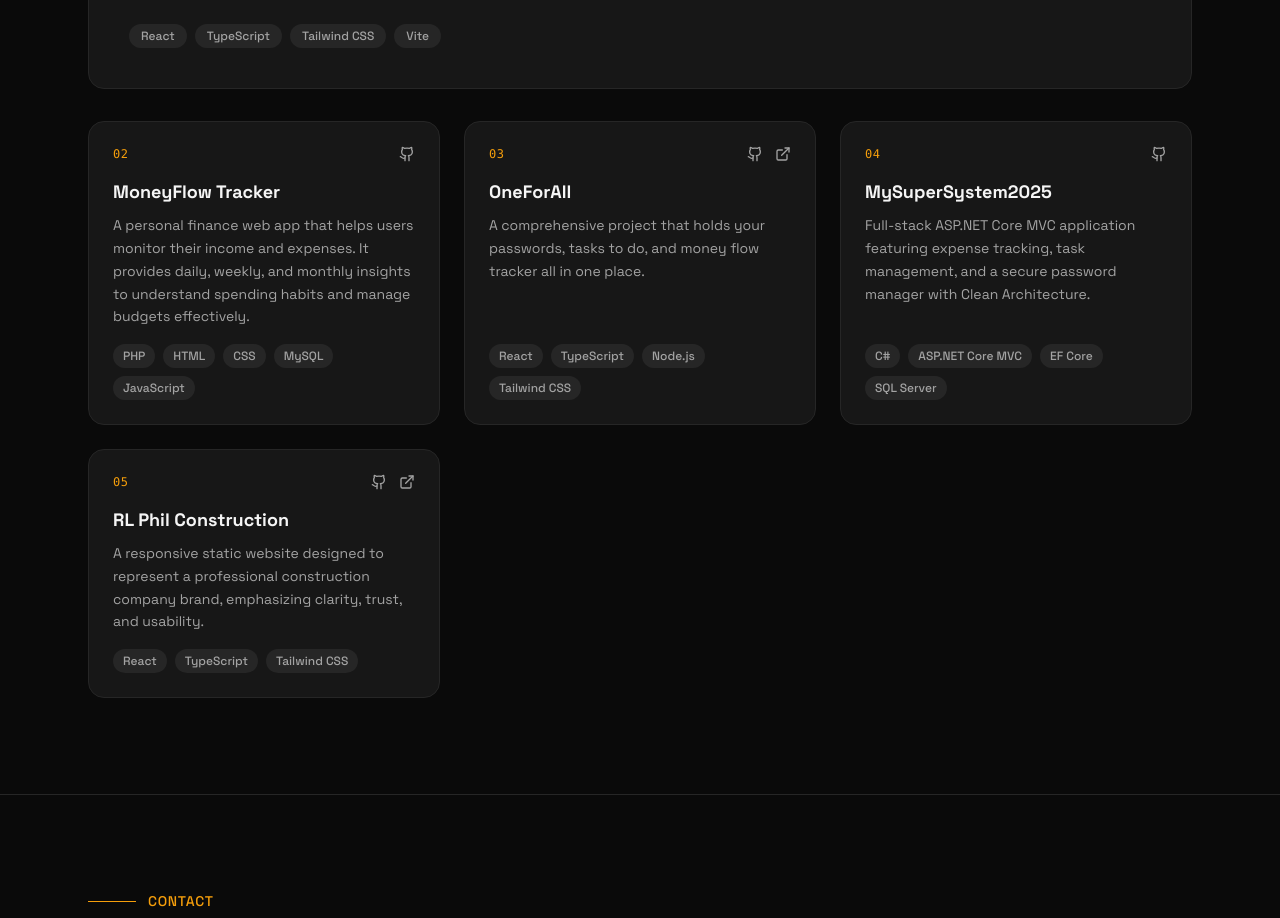
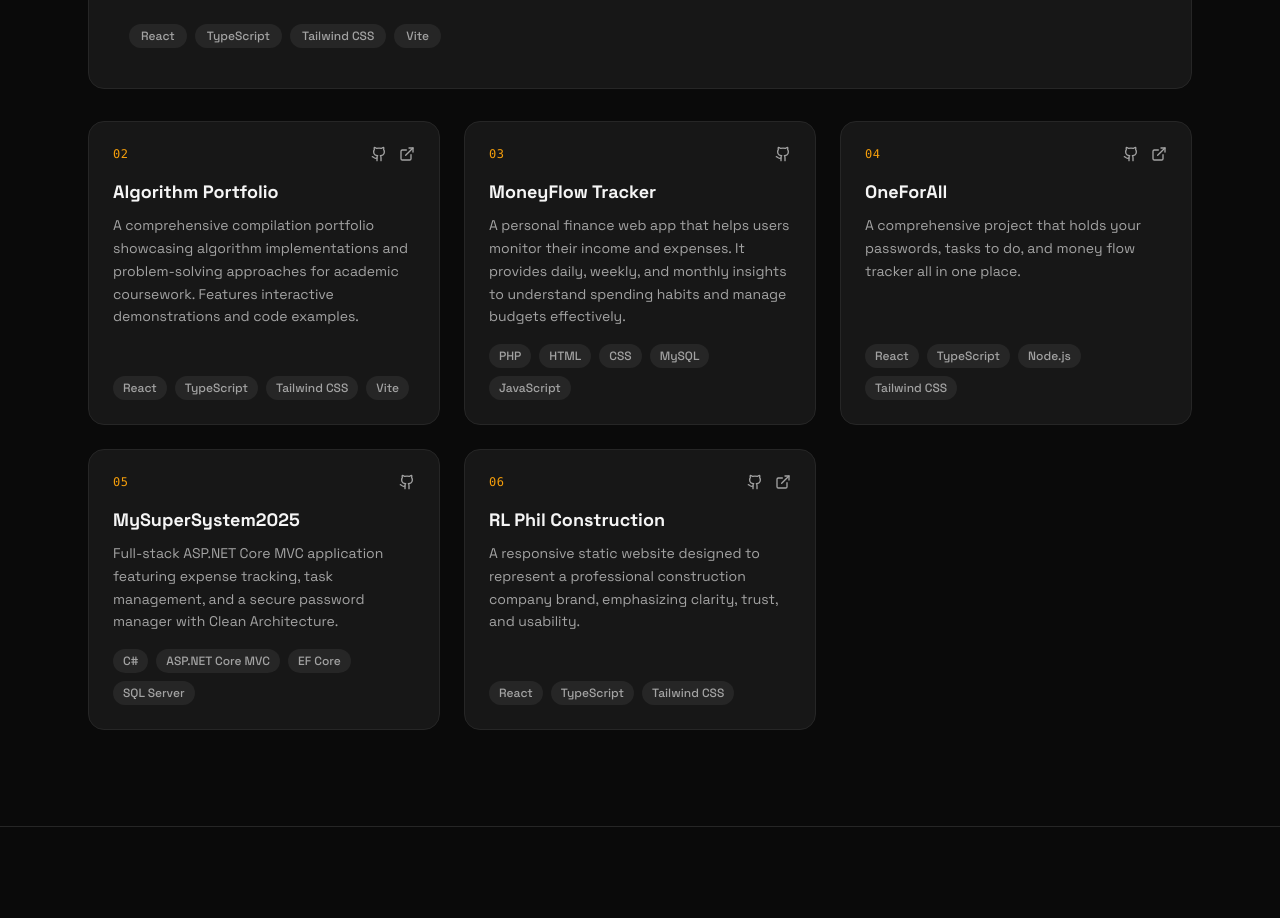
Before and after one commit to EYRON27/aaron-latest-portfolio, a React (Vite) app: page / in a window 1280 px wide. Shown: the part 5680-6598 px from the top of the page. Built offline with nearby package versions, Linux system fonts and the light colour scheme.

Commit message:
added and change cv

```diff
--- a/src/components/Navigation.tsx
+++ b/src/components/Navigation.tsx
@@ -107,7 +107,7 @@ const Navigation = () => {
               {isDarkMode ? <Moon className="w-4 h-4" /> : <Sun className="w-4 h-4" />}
             </button>
             <a
-              href="/CAÑADA (CV).pdf"
+              href="/CAÑADA CV (3).pdf"
               download="CAÑADA_CV.pdf"
               target="_blank"
               rel="noopener noreferrer"
@@ -179,7 +179,7 @@ const Navigation = () => {
           </nav>
           <div className="px-6 pb-8">
             <a
-              href="/CAÑADA (CV).pdf"
+              href="/CAÑADA CV (3).pdf"
               download="CAÑADA_CV.pdf"
               target="_blank"
               rel="noopener noreferrer"
--- a/src/components/Projects.tsx
+++ b/src/components/Projects.tsx
@@ -9,6 +9,13 @@ const Projects = () => {
       github: 'https://github.com/batdimoiprint/schatzies-events',
       demo: 'https://www.schatziesevents.com/',
       role: 'Front-End Developer',
+    },
+    {
+      title: 'Algorithm Portfolio',
+      description: 'A comprehensive compilation portfolio showcasing algorithm implementations and problem-solving approaches for academic coursework. Features interactive demonstrations and code examples.',
+      technologies: ['React', 'TypeScript', 'Tailwind CSS', 'Vite'],
+      github: 'https://github.com/EYRON27/aaron-compilation-portfolio',
+      demo: 'https://aaron-compilation-portfolio.vercel.app/',
     },
     {
       title: 'MoneyFlow Tracker',
```
Also changed, not shown: 2 other files (tests, documents, lock files or other folders).
